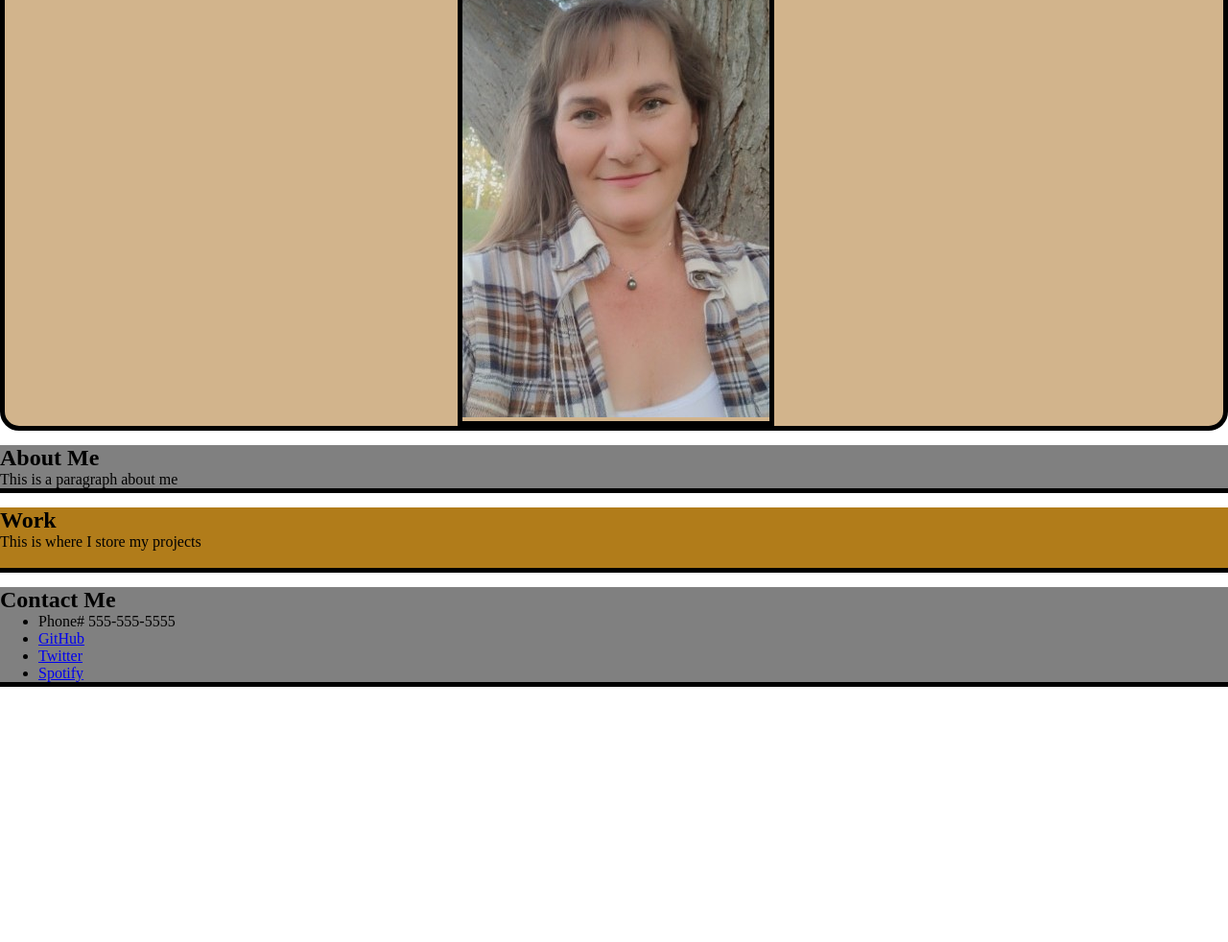
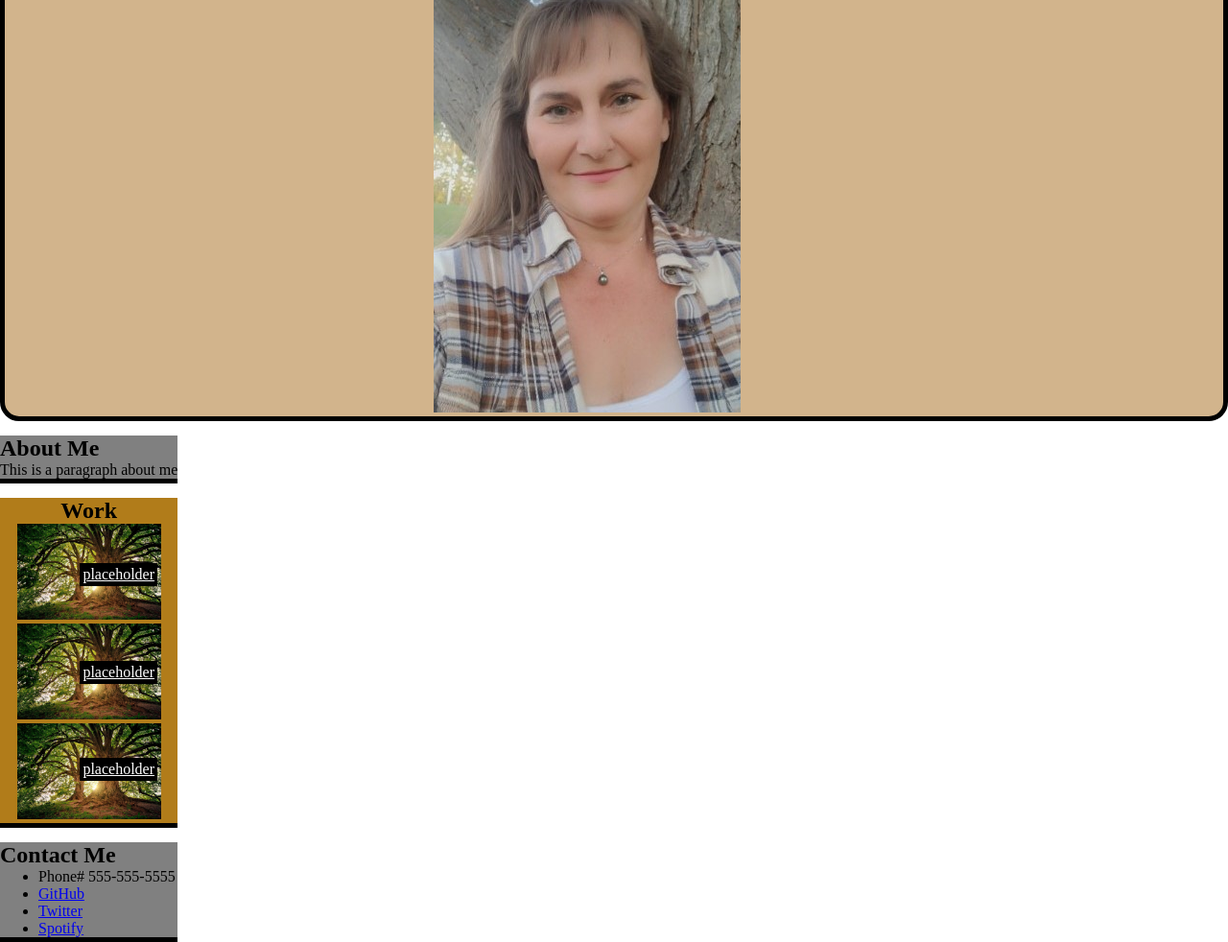
Before and after one commit to Rhondoid/mod-two-chllng, a plain HTML site: page index.html in a window 1280 px wide. Shown: the part 57-1039 px from the top of the page at 96% size. Before the commit the page ends 800 px from the top, so only its background shows below. Drawn offline with Linux system fonts and the light colour scheme.

Commit message:
update 5 million

```diff
--- a/assets/style.css
+++ b/assets/style.css
@@ -5,23 +5,23 @@
 }
 header {
     display:flex;
-    flex-wrap: nowrap;
+    flex-wrap: wrap;
     justify-content: space-between;
     background-color: tan;
     border: black 5px solid;
     border-radius: 20px;
 
 }
-/* .header-name {
+nav {
+    display: flex;
+    flex-wrap: wrap;
+}
 
 
-} */
-#header-image {
-    border: black 5px solid;
-
-}
 main{
     background-color: white;
+    display: flex;
+    flex-wrap: wrap;
 
 }
 
@@ -34,19 +34,66 @@ main{
 
 
 #work {
+    flex-flow: column;
+    position: relative;
+    text-align: center;
     background-color: rgb(177, 124, 26);
     border-bottom: black 5px solid;
     margin-top: 15px;
 }
+.work-img img{
+    height: 100px;
+    width: 150px;
+}
+.work-container {
 
+    position:relative;
+    display: flex;
+    flex-wrap: wrap;
+}
+#tree a{
+    position:absolute;
+    top: 20%;
+    left: 45%;
+
+    color:white;
+    border: black 3px solid;
+    background-color: black;
+}
+#tree-two a{
+    position:absolute;
+    top: 50%;
+    left: 45%;
+
+    color:white;
+    border: black 3px solid;
+    background-color: black;
+}
+#tree-three a{
+    position:absolute;
+    top: 80%;
+    left: 45%;
+
+    color:white;
+    border: black 3px solid;
+    background-color: black;
+}
 #contact-me {
     background-color: gray;
     border-bottom: black 5px solid;
     margin-top: 15px;
 }
 
-@media all and  (max-width:500px) {
+@media screen and  (max-width:500px) {
     body {
-        color: pink
+        color: black;
+
+    main,
+    nav{
+        flex-direction: column;
+
     }
+#header-image{
+    height: 100px;
+    width: 150px;
 }
--- a/index.html
+++ b/index.html
@@ -8,6 +8,7 @@
         <link rel="stylesheet" href="./assets/style.css">
         </head>
     <body>
+        <aside>
             <header>
                 <h1 class="header-name">Rhonda Van Dam</h1>
                 <div id="header-image">
@@ -22,18 +23,33 @@
                     </div>
                 </nav>
             </header>
-
+        </aside>
         <main>
+            <aside>
             <div id="about-me">
                 <h2>About Me </h2>
                 <p> This is a paragraph about me</p>
             </div>
-            <div id="work">
+            <div class="work-container" id="work">
                 <h2>Work </h2>
-                <p> This is where I store my projects </p>
-                <img alt=""placeholder"/>
-                <img alt=""placeholder"/>
-                <img alt=""placeholder"/>
+
+                <div class="work-img" id="tree">
+                    <img src="./assets/images/tree.jpg" alt="placeholder"/>
+                    <a href="#">placeholder</a>
+
+                </div>
+                <div class="work-img" id="tree-two">
+                    <img src="./assets/images/tree.jpg" alt="placeholder"/>
+                    <a href="">
+                placeholder</a>
+
+                </div>
+                <div class="work-img" id="tree-three">
+                    <img src="./assets/images/tree.jpg" alt="placeholder"/>
+                    <a href="">
+                placeholder</a>
+
+                </div>
             </div>
             <div id="contact-me">
                 <h2>Contact Me</h2>
@@ -45,5 +61,6 @@
                 </ul>
             </div>
         </main>
+    </aside>
     </body>
 </html>
```
Also changed, not shown: assets/images/tree.jpg (added). Lines whose indentation alone changed are shown as unchanged.
